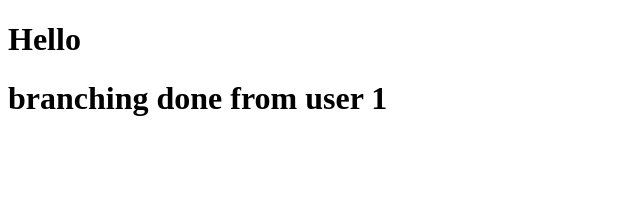
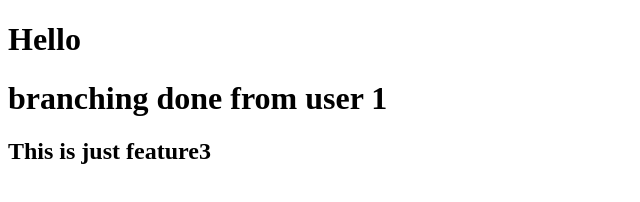
Before and after one commit to nav1dzaman/giT, a plain HTML site: page index.html in a window 1280 px wide. Shown: the whole page, without its empty margins (0-640 px from the left). Drawn offline with Linux system fonts and the light colour scheme.

Commit message:
feature3 added

```diff
--- a/index.html
+++ b/index.html
@@ -8,5 +8,6 @@
 <body>
     <h1>Hello</h1>
     <h1>branching done from user 1</h1>
+    <h2>This is just feature3</h2>
 </body>
 </html>
```
